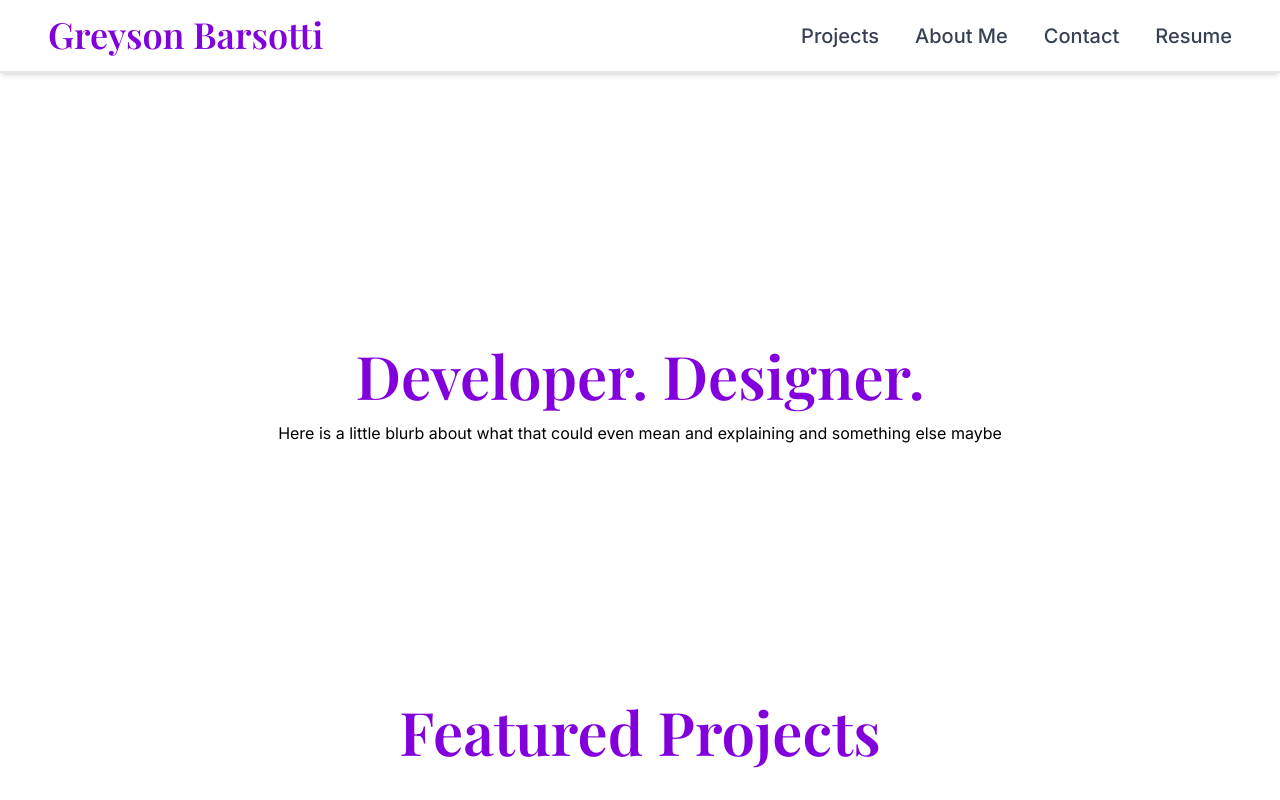
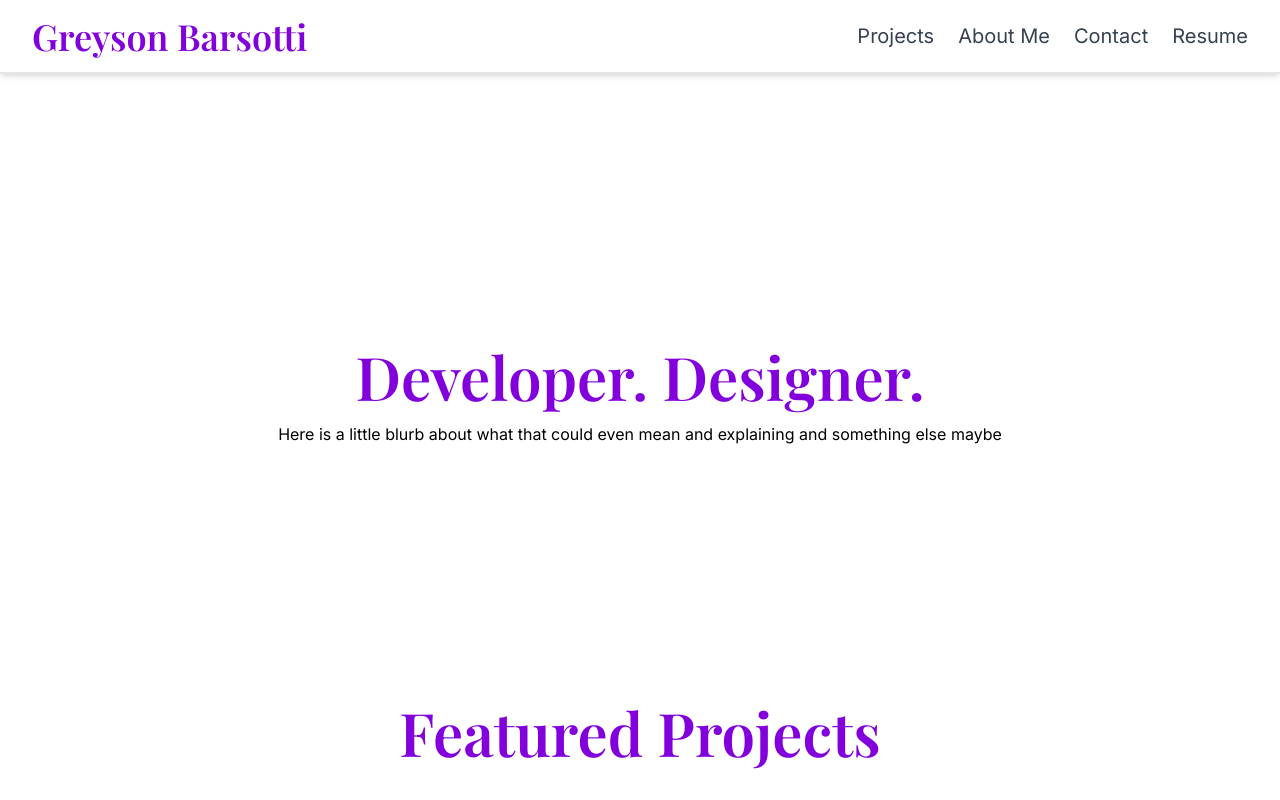
Before and after one commit to thegbars/thegbars.github.io, a React (Vite) app in the folder portfolio-vite/: page / in a window 1280 px wide. Shown: the top 800 px of the page. Built offline with nearby package versions, Linux system fonts and the light colour scheme.

Commit message:
removed buttons from navbar for accessibility

```diff
--- a/portfolio-vite/src/components/Navbar.tsx
+++ b/portfolio-vite/src/components/Navbar.tsx
@@ -1,4 +1,3 @@
-import {Button} from '@/components/ui/button.tsx'
 import { Link } from "react-router";
 
 
@@ -9,40 +8,30 @@ export default function Navbar() {
                 {/*NAME*/}
                 <div className='flex'>
                     <Link to='/'>
-                        <Button variant='ghost'>
-                            <h1 className='text-4xl text-purple-700 hover:text-purple-500 transition-colors'>Greyson Barsotti</h1>
-                        </Button>
+                        <h1 className='text-4xl text-purple-700 hover:text-purple-500 transition-colors'>Greyson Barsotti</h1>
                     </Link>
                 </div>
 
                 {/*PAGES*/}
-                <div className='flex gap-1'>
+                <div className='flex gap-6'>
                     {/* Projects */}
                     <Link to='/projects'>
-                        <Button variant='ghost'>
-                            <p className='text-xl text-gray-700 hover:text-black transition-colors'>Projects</p>
-                        </Button>
+                        <p className='text-xl text-gray-700 hover:text-black transition-colors'>Projects</p>
                     </Link>
 
                     {/* About Me */}
                     <Link to='/about'>
-                        <Button variant='ghost'>
-                            <p className='text-xl text-gray-700 hover:text-black transition-colors'>About Me</p>
-                        </Button>
+                        <p className='text-xl text-gray-700 hover:text-black transition-colors'>About Me</p>
                     </Link>
 
                     {/* Contact */}
                     <Link to='/contact'>
-                        <Button variant='ghost'>
-                            <p className='text-xl text-gray-700 hover:text-black transition-colors'>Contact</p>
-                        </Button>
+                        <p className='text-xl text-gray-700 hover:text-black transition-colors'>Contact</p>
                     </Link>
 
                     {/* Resume */}
                     <Link to='/resume'>
-                        <Button variant='ghost'>
-                            <p className='text-xl text-gray-700 hover:text-black transition-colors'>Resume</p>
-                        </Button>
+                        <p className='text-xl text-gray-700 hover:text-black transition-colors'>Resume</p>
                     </Link>
                 </div>
             </div>
--- a/portfolio-vite/src/pages/Home.tsx
+++ b/portfolio-vite/src/pages/Home.tsx
@@ -58,7 +58,7 @@ export default function Home() {
             </a>
 
             <Link to="/projects">
-                <p className="bg-purple-700 hover:bg-purple-600 transition-colors text-white text-lg py-4">View All Projects</p>
+                <p className="bg-purple-700 hover:bg-purple-500 transition-colors text-white text-lg py-4">View All Projects</p>
             </Link>
         </div>
     </div>
```
